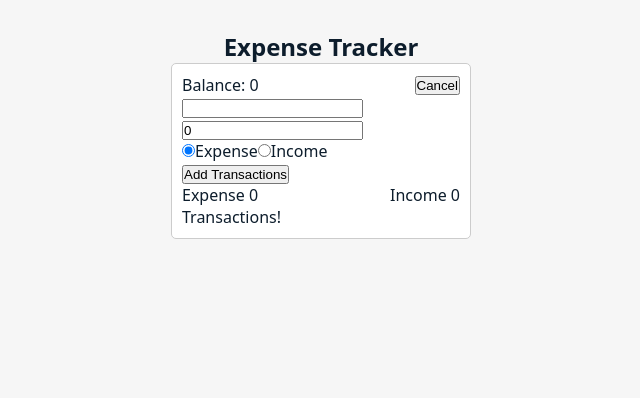
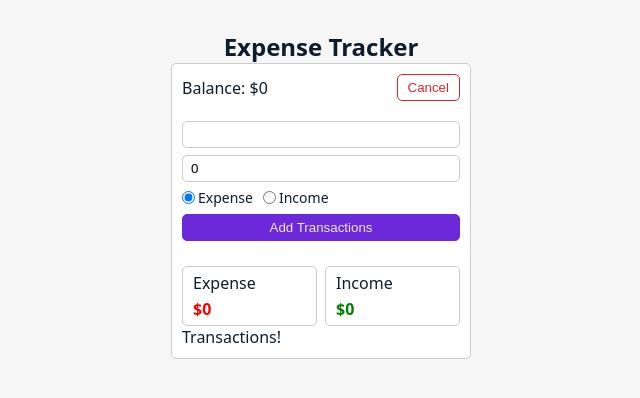
Before and after one commit to ali-khoshqamat/ExpenseTracker-ReactApp, a React (Create React App) app: page / in a window 1280 px wide. Both pictures are taken after a click on the button "Add". Shown: the top 398 px of the page, without its empty margins (319-959 px from the left). Built offline with nearby package versions, Linux system fonts and the light colour scheme.

Commit message:
improve style of App

```diff
--- a/src/App.css
+++ b/src/App.css
@@ -25,10 +25,68 @@
   display: flex;
   justify-content: space-between;
   align-items: center;
-  /* margin-bottom: 20px; */
+  margin-bottom: 20px;
 }
 .resultSection {
   display: flex;
   justify-content: space-between;
   align-items: center;
 }
+.btn {
+  outline: none;
+  padding: 5px 10px;
+  color: #ede9fe;
+  background-color: #6d28d9;
+  border: 1px solid #6d28d9;
+  border-radius: 5px;
+}
+.btn-cancel {
+  color: #dc2626;
+  background-color: #fff;
+  border: 1px solid #dc2626;
+}
+.box {
+  width: 135px;
+  height: 60px;
+  display: flex;
+  flex-direction: column;
+  align-items: flex-start;
+  justify-content: space-between;
+  border: 1px solid #ccc;
+  border-radius: 5px;
+  padding: 5px 10px;
+}
+.expense {
+  font-weight: bold;
+  color: red;
+}
+.income {
+  font-weight: bold;
+  color: green;
+}
+form {
+  display: flex;
+  flex-direction: column;
+  min-height: 120px;
+  justify-content: space-between;
+  margin-bottom: 25px;
+}
+input {
+  outline: none;
+  border: 1px solid #ccc;
+  border-radius: 5px;
+  padding: 5px 8px;
+}
+.radioBox {
+  display: flex;
+  justify-content: flex-start;
+  align-items: center;
+  font-size: 14px;
+}
+.radioBox :nth-last-child(2){
+  margin-left: 10px;
+}
+
+.radioBox label {
+  margin-left: 3px;
+}
--- a/src/components/OverView.js
+++ b/src/components/OverView.js
@@ -7,15 +7,22 @@ const OverView = ({ expense, income, addTransaction }) => {
   return (
     <>
       <div className="topSection">
-        <p>Balance: {income - expense}</p>
-        <button onClick={() => setIsShow((prevState) => !prevState)}>
+        <p>Balance: ${income - expense}</p>
+        <button
+          className={`btn ${isShow && "btn-cancel"}`}
+          onClick={() => setIsShow((prevState) => !prevState)}
+        >
           {!isShow ? "Add" : "Cancel"}
         </button>
       </div>
       {isShow && <TransactionForm addTransaction={addTransaction} />}
       <div className="resultSection">
-        <div>Expense {expense}</div>
-        <div>Income {income}</div>
+        <div className="box">
+          Expense<span className="expense">${expense}</span>
+        </div>
+        <div className="box">
+          Income<span className="income">${income}</span>
+        </div>
       </div>
     </>
   );
--- a/src/components/TransactionForm.js
+++ b/src/components/TransactionForm.js
@@ -30,25 +30,29 @@ const TransactionForm = ({ addTransaction }) => {
         value={formValues.amount}
         onChange={formChangeHnader}
       />
-      <div>
+      <div className="radioBox">
         <input
           type="radio"
           name="type"
           value="expense"
           checked={formValues.type === "expense"}
           onChange={formChangeHnader}
+          id="expense"
         />
-        <label>Expense</label>
+        <label htmlFor="expense">Expense</label>
         <input
           type="radio"
           name="type"
           value="income"
           checked={formValues.type === "income"}
           onChange={formChangeHnader}
+          id="income"
         />
-        <label>Income</label>
+        <label htmlFor="income">Income</label>
       </div>
-      <button type="submit">Add Transactions</button>
+      <button className="btn" type="submit">
+        Add Transactions
+      </button>
     </form>
   );
 };
```
